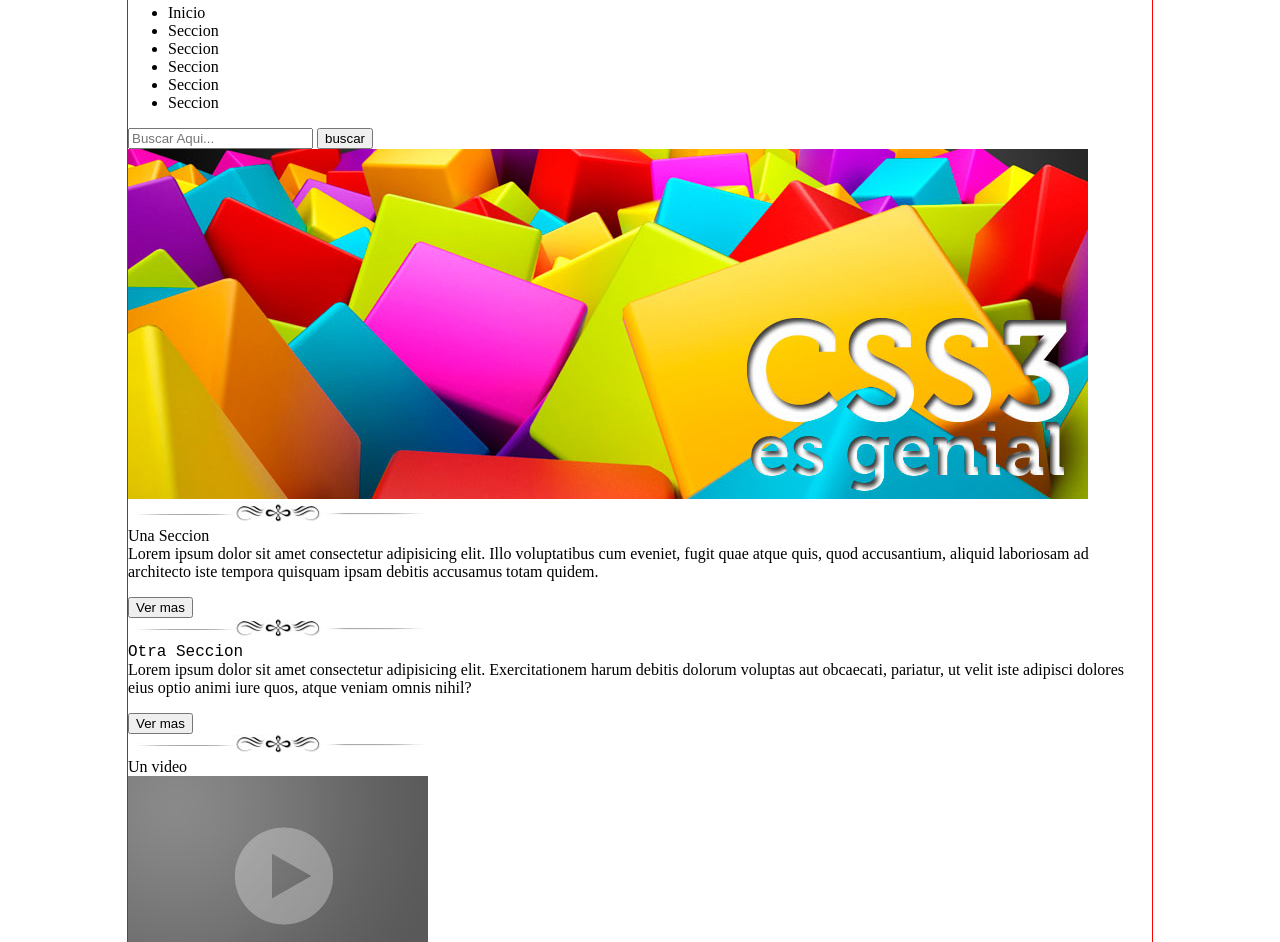
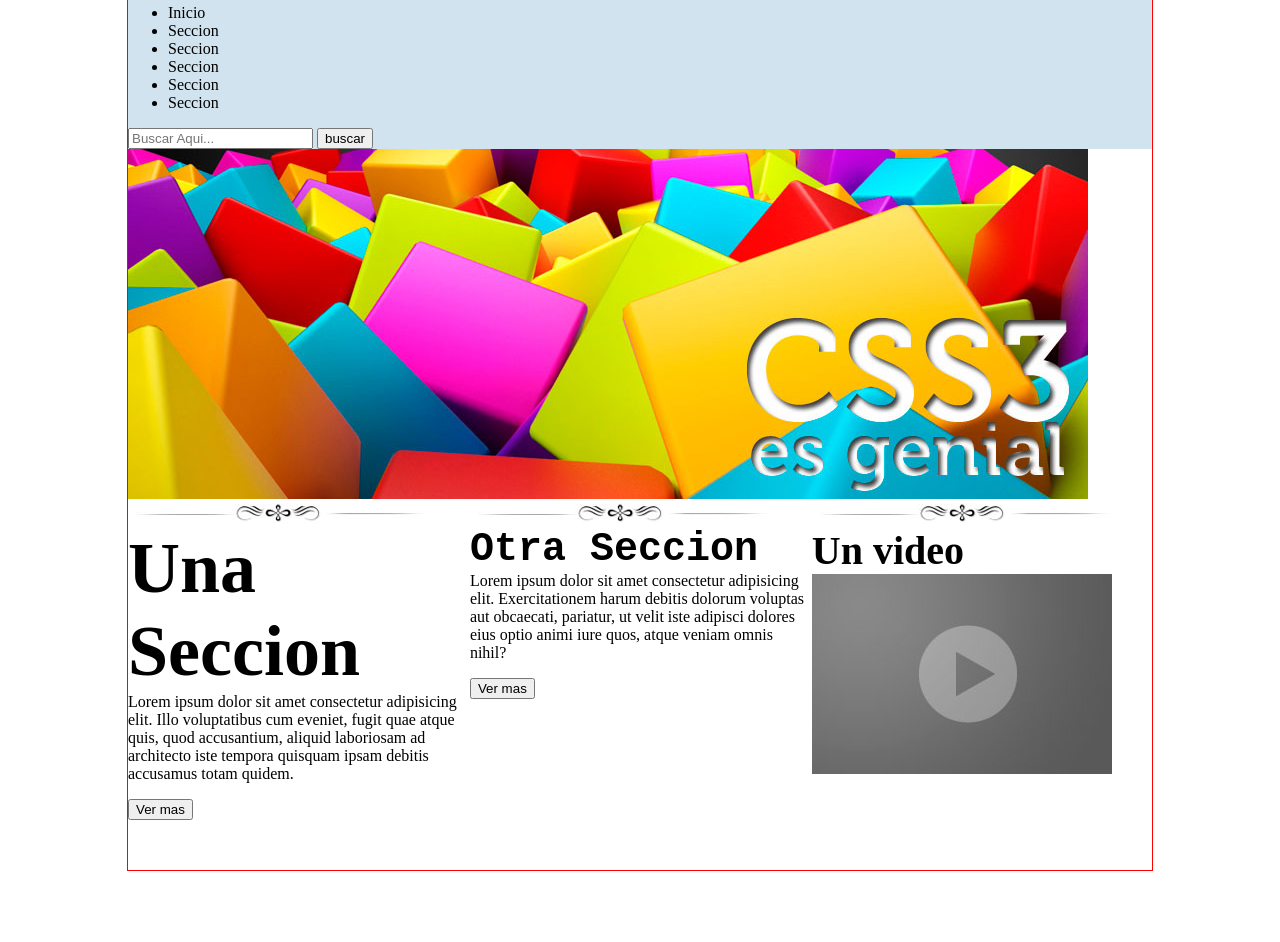
Before and after one commit to YisusCraist02/pw12132233, a plain HTML site: page practica01css/index.html in a window 1280 px wide. Shown: the part 271-1213 px from the top of the page. After the commit the page ends 1142 px from the top, so only its background shows below. Drawn offline with Linux system fonts and the light colour scheme.

Commit message:
Practica01 CSS Terminada

```diff
--- a/practica01css/css/estilos.css
+++ b/practica01css/css/estilos.css
@@ -3,5 +3,39 @@ body{
     border: 1px solid red;
     margin: 0px auto;
     max-width: 1024px;
+}
 
+header{
+    background-color: #d1e3ee;
 }
+
+#seccion02{
+    margin-bottom: 50px;
+}
+
+#seccion02 article{
+    /*border: 1px solid blue;*/
+    display: inline-block;
+    vertical-align: top;
+    width: 33.0%;
+}
+
+#seccion02 article input [type="submit"]{
+    background-color: white;
+    border-radius: 5px;
+    color: blue;
+    padding: 12px;
+    margin-left: 125px;
+}
+
+.nito{
+    font-weight: bold; /*Negritas*/
+}
+
+.otraSeccion{
+    font-size: 2.5em; /*16px x 2.5*/
+}
+
+.unaSeccion{
+    font-size: 4.5em;  /*16px x 4.5*/
+}
```
